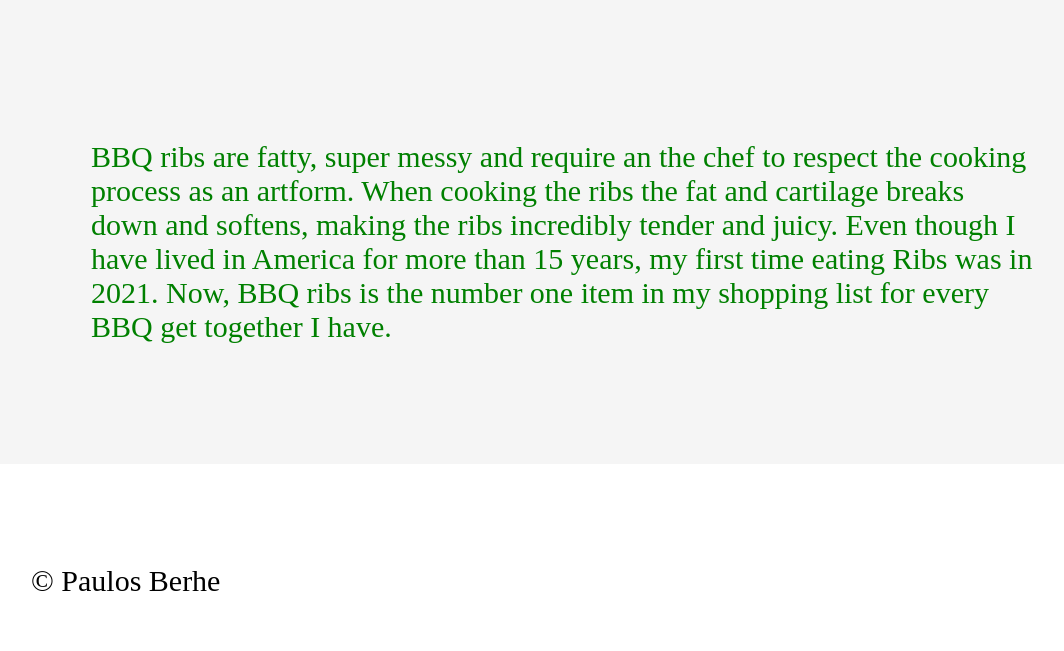
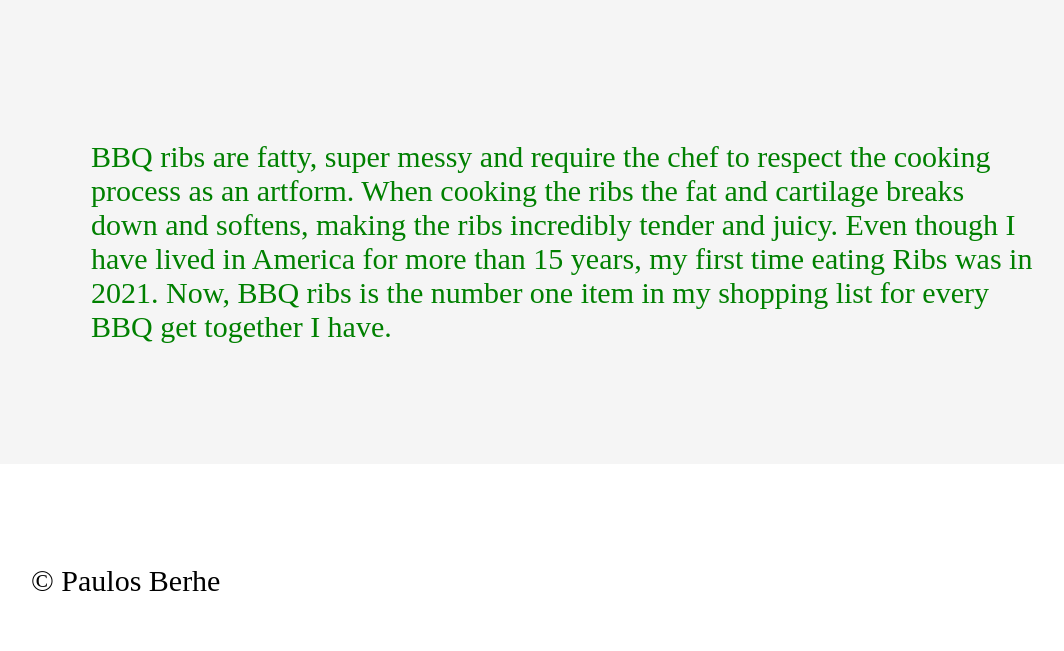
Before and after one commit to STL-LC101-January-22/assignment-4-html-me-something-TheGlitch3K, a website: page index.html in a window 1280 px wide. Shown: the part 4773-5424 px from the top of the page, without its empty margins (77-1141 px from the left). Drawn offline with Linux system fonts and the light colour scheme.

Commit message:
attempt submitting

```diff
--- a/index.html
+++ b/index.html
@@ -43,7 +43,7 @@
       <article class="headings">
         <h3 class="bbqRibs">BBQ Ribs</h3>
         <img src="images/ribs.png" alt="BBQ Ribs">
-        <p class="funParagraph">BBQ ribs are fatty, super messy and require an the chef to respect the cooking process as an artform. When cooking the ribs the fat and cartilage breaks down and softens, making the ribs incredibly tender and juicy. Even though I have lived in America for more than 15 years, my first time eating Ribs was in 2021. Now, BBQ ribs is the number one item in my shopping list for every BBQ get together I have.
+        <p class="funParagraph">BBQ ribs are fatty, super messy and require the chef to respect the cooking process as an artform. When cooking the ribs the fat and cartilage breaks down and softens, making the ribs incredibly tender and juicy. Even though I have lived in America for more than 15 years, my first time eating Ribs was in 2021. Now, BBQ ribs is the number one item in my shopping list for every BBQ get together I have.
         </p>
       </article>
     </main>
```
